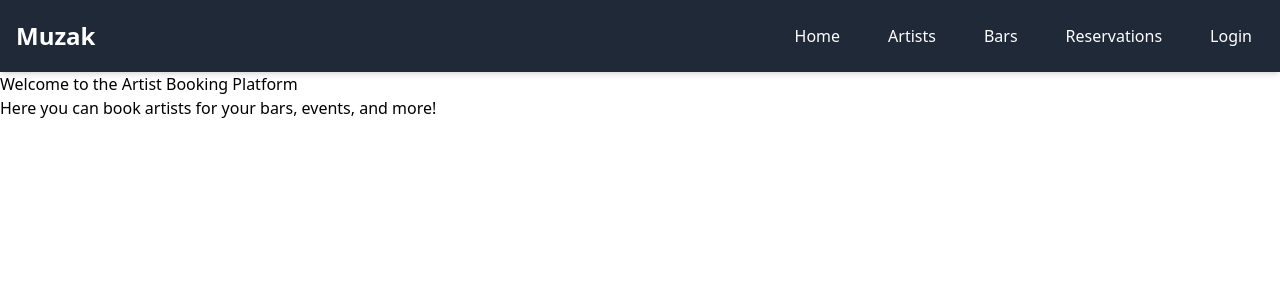
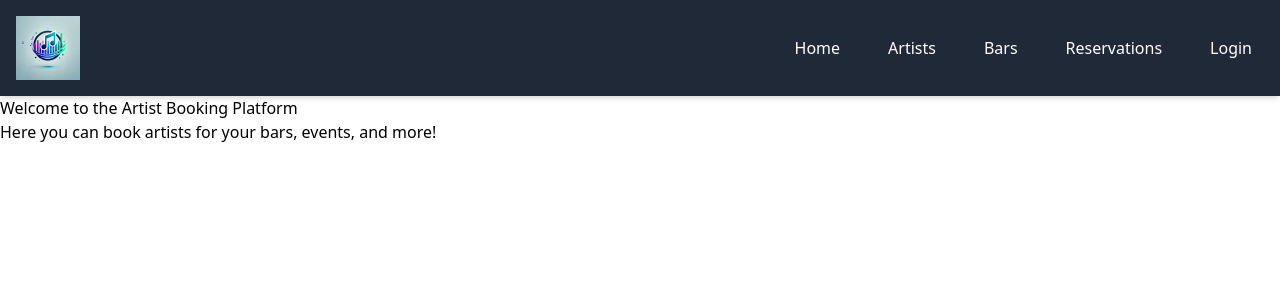
Before and after one commit to Muzak-Enterprise/muzak-webapp, a React (Create React App) app: page / in a window 1280 px wide. Shown: the top 300 px of the page. Built offline with nearby package versions, Linux system fonts and the light colour scheme.

Commit message:
Add Logo Navbar

```diff
--- a/src/components/Navbar.tsx
+++ b/src/components/Navbar.tsx
@@ -5,12 +5,16 @@ import * as DropdownMenu from '@radix-ui/react-dropdown-menu';
 const Navbar: React.FC = () => {
   return (
     <nav className="flex items-center justify-between bg-gray-800 p-4 shadow-md">
-      {/* Logo Section */}
-      <div className="text-white text-2xl font-bold">
-        <Link to="/">Muzak</Link>
+     <div className="text-white text-2xl font-bold">
+        <Link to="/">
+          <img
+            src="MuzakLogo.webp"
+            alt="Muzak Logo"
+            className="h-16"
+          />
+        </Link>
       </div>
 
-      {/* Desktop Navigation */}
       <div className="hidden md:flex space-x-6">
         <Link to="/">
           <button className="text-white hover:bg-gray-700 px-3 py-2 rounded">Home</button>
@@ -29,7 +33,7 @@ const Navbar: React.FC = () => {
         </Link>
       </div>
 
-      {/* Mobile Navigation (Hamburger Menu) */}
+      {/* Menu Burger*/}
       <div className="md:hidden">
         <DropdownMenu.Root>
           <DropdownMenu.Trigger>
```
Also changed, not shown: public/MuzakLogo.webp (added).
